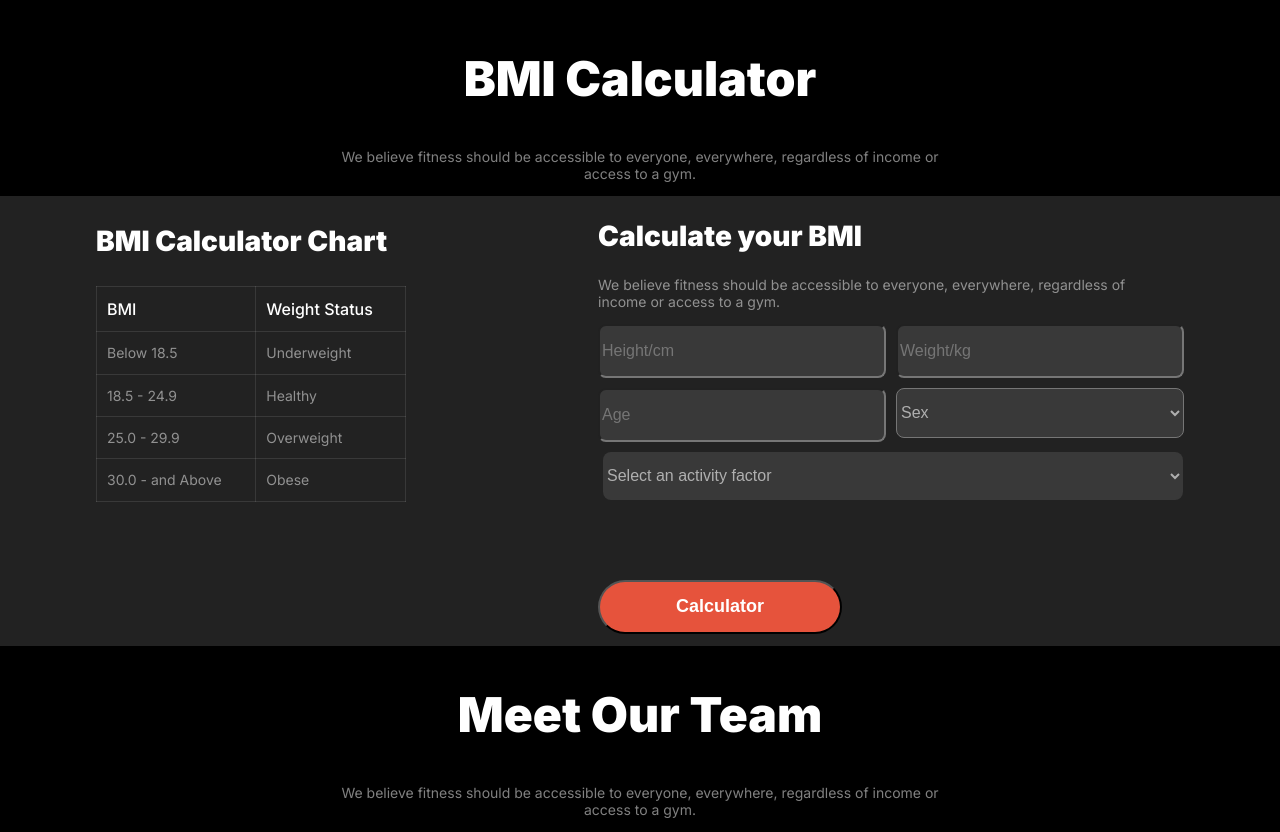
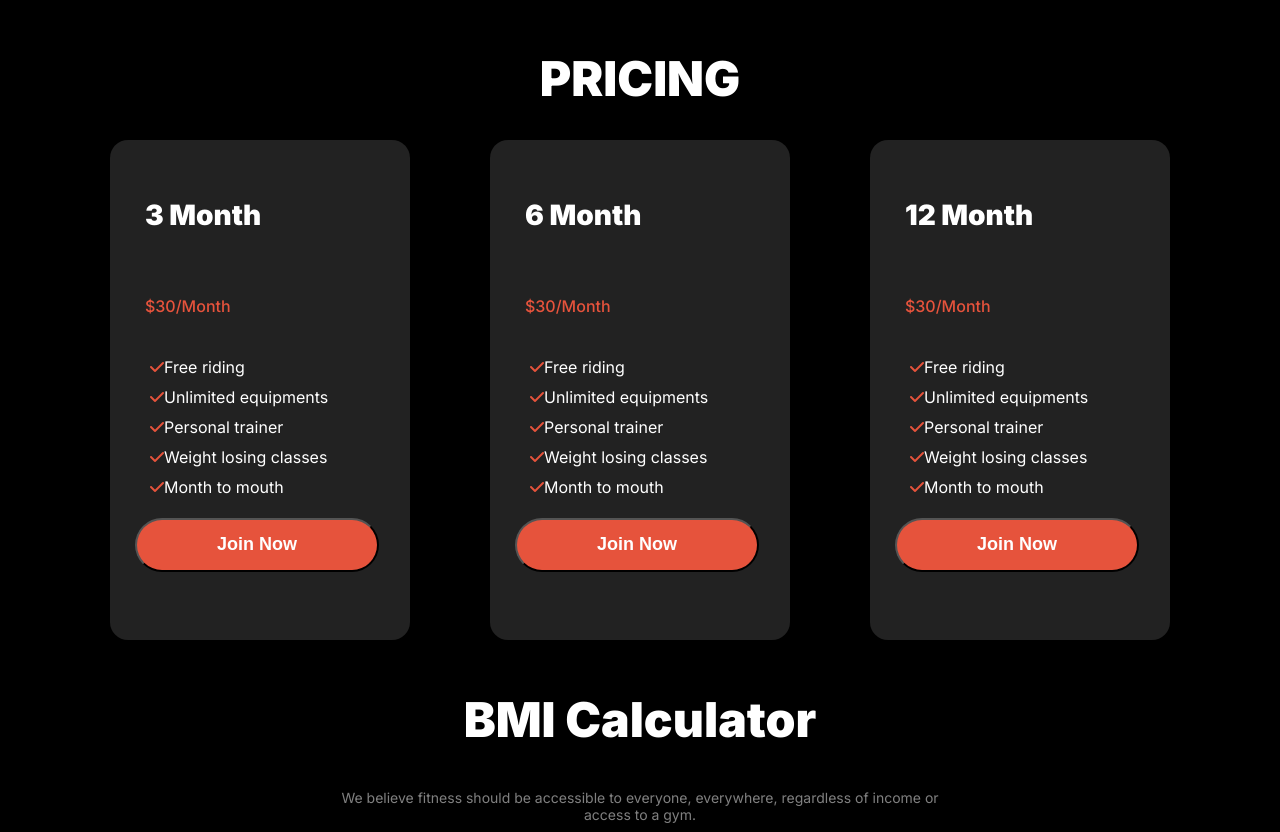
Before and after one commit to shovon-div/my-second-assignment, a plain HTML site: page index.html in a window 1280 px wide. Shown: the part 1632-2464 px from the top of the page. Drawn offline with Linux system fonts and the light colour scheme.

Commit message:
added my part

```diff
--- a/index.html
+++ b/index.html
@@ -95,6 +95,45 @@
                 <img class="img-run" src="styles/images/run as2.png" alt="">
             </div>
         </section>
+        <div><h1 class="pricing-title">PRICING</h1></div>
+        <div class="pricing-cards">
+            <div class="pricing-card">
+                <p class="title">3 Month</p><br>
+                <p class="dis">$30/Month</p>
+                <ul class="price-ul">
+                    <li><i class="fa-solid fa-check"></i>Free riding</li>
+                    <li><i class="fa-solid fa-check"></i>Unlimited equipments</li>
+                    <li><i class="fa-solid fa-check"></i>Personal trainer</li>
+                    <li><i class="fa-solid fa-check"></i>Weight losing classes</li>
+                    <li><i class="fa-solid fa-check"></i>Month to mouth</li>
+                </ul>
+                <button class="price-btn">Join Now</button>
+            </div>
+            <div class="pricing-card">
+                <p class="title">6 Month</p><br>
+                <p class="dis">$30/Month</p>
+                <ul class="price-ul">
+                    <li><i class="fa-solid fa-check"></i>Free riding</li>
+                    <li><i class="fa-solid fa-check"></i>Unlimited equipments</li>
+                    <li><i class="fa-solid fa-check"></i>Personal trainer</li>
+                    <li><i class="fa-solid fa-check"></i>Weight losing classes</li>
+                    <li><i class="fa-solid fa-check"></i>Month to mouth</li>
+                </ul>
+                <button class="price-btn">Join Now</button>
+            </div>
+            <div class="pricing-card">
+                <p class="title">12 Month</p><br>
+                <p class="dis">$30/Month</p>
+                <ul class="price-ul">
+                    <li><i class="fa-solid fa-check"></i>Free riding</li>
+                    <li><i class="fa-solid fa-check"></i>Unlimited equipments</li>
+                    <li><i class="fa-solid fa-check"></i>Personal trainer</li>
+                    <li><i class="fa-solid fa-check"></i>Weight losing classes</li>
+                    <li><i class="fa-solid fa-check"></i>Month to mouth</li>
+                </ul>
+                <button class="price-btn">Join Now</button>
+            </div>
+        </div>
         <section>
             <div class="calculator">
                 <h2 class="calculator-title">BMI Calculator</h2>
--- a/styles/style.css
+++ b/styles/style.css
@@ -295,6 +295,78 @@ body{
         height: 750px;
     }
 }
+/* ...........MY Part............... */
+.pricing-cards{
+    max-width: 1060px;
+    margin: 0 auto;
+    display: flex;
+    justify-content: space-between;
+}
+.pricing-card{
+    margin: 0;
+    padding: 0;
+    width: 300px;
+    height: 500px;
+    background-color: rgb(34, 34, 34);
+    border-radius: 18px;
+}
+.pricing-card:hover{
+    background-color:rgb(46, 57, 66);
+    box-shadow: 5px 10px 15px rgb(221, 214, 214);
+}
+.pricing-title{
+    font-weight: 900;
+    line-height: ;
+    font-size: 3rem;
+    color: rgb(255, 255, 255);
+    text-align: center;
+}
+.title{
+    display: block;
+    padding-top: 30px;
+    padding-left: 35px;
+    font-weight: 900;
+    font-size: 1.75rem;
+    color:  rgb(255, 255, 255);
+}
+.dis{
+    display: block;
+    padding-bottom: 20px;
+    padding-left: 35px;
+    font-weight: 500;
+    font-size: 1rem;
+    color:  rgb(230, 83, 60);
+}
+.price-ul{
+    list-style: none;
+    list-style-position: inside;
+    line-height: 30px;
+    color:  rgb(255, 255, 255);
+}
+.fa-check{
+    color:rgb(230, 83, 60) ;
+}
+.price-btn{
+    width: 244px;
+    height: 54px;
+    border-radius: 42px;
+    background-color: rgb(230, 83, 60);
+    color: rgb(255, 255, 255);
+    font-weight: 600;
+    font-size: 1.125rem;
+    margin-left: 25px;
+}
+@media  screen and (max-width:576px) {
+    .pricing-cards{
+        display: flex;
+        flex-direction: column;
+        gap: 10px;
+        justify-content: center;
+        align-items: center;
+    }
+}
+
+
  /* Calculator part */
 
  .calculator{
@@ -401,11 +473,14 @@ td{
     margin-left: 5px;
     background-color: rgba(255, 255, 255, 0.1);
 }
-select option:hover{
-    background-color: rgba(255, 255, 255, 0.1);
-    font-weight: 400;
-    font-size: 1rem;
-    color: rgba(255, 255, 255, 0.6);
+.input-item:hover{
+    background-color:rgb(46, 57, 66);
+}
+.activity-factor:hover{
+    background-color:rgb(46, 57, 66);
+}
+#sex:hover{
+    background-color:rgb(46, 57, 66);
 }
 .form-btn{
     width: 244px;
```
